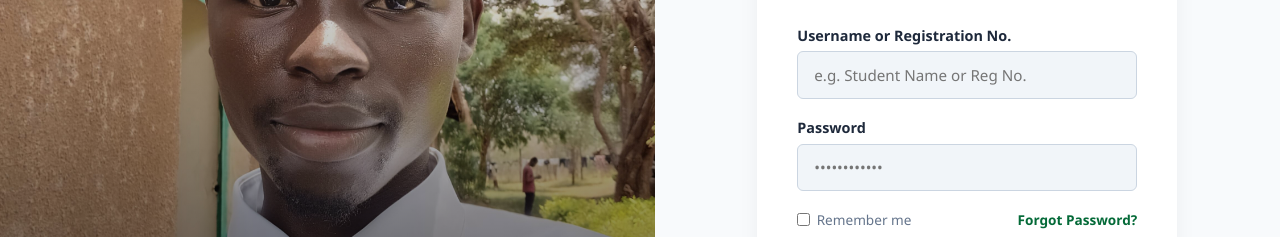
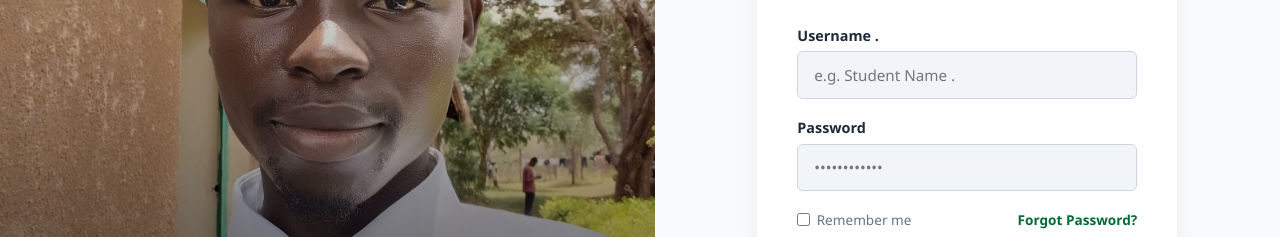
Before and after one commit to makoricharles629-ai/my-profile, a plain HTML site: page index.html in a window 1280 px wide. Shown: the part 306-543 px from the top of the page. Drawn offline with Linux system fonts and the light colour scheme.

Commit message:
Update index.html

```diff
--- a/index.html
+++ b/index.html
@@ -248,8 +248,8 @@
 
                 <form onsubmit="handleLogin(event)">
                     <div class="form-group">
-                        <label for="username">Username or Registration No.</label>
-                        <input type="text" id="username" placeholder="e.g. Student Name or Reg No." required>
+                        <label for="username">Username .</label>
+                        <input type="text" id="username" placeholder="e.g. Student Name ." required>
                     </div>
 
                     <div class="form-group">
```
